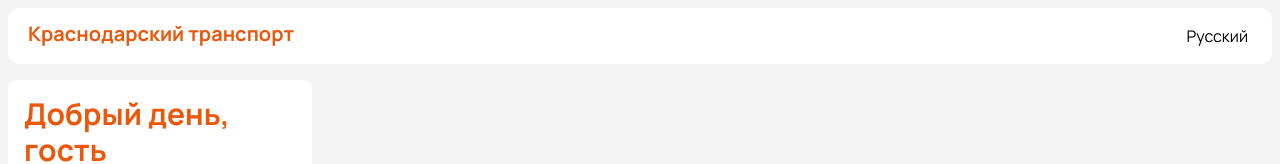
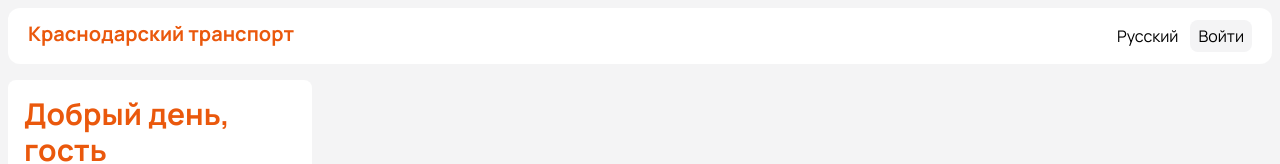
Before and after one commit to khudobin-v/krasnodar-transport, a Next.js app in the folder web/: page / in a window 1280 px wide. Shown: the top 164 px of the page. Built offline with nearby package versions, Linux system fonts and the light colour scheme.

Commit message:
Добавлена кнопка авторизации в navbar

```diff
--- a/web/src/components/UI/Navbar.tsx
+++ b/web/src/components/UI/Navbar.tsx
@@ -18,7 +18,9 @@ const Navbar = () => {
 				</Link>
 				<div className='flex gap-2'>
 					<LanguageSelector />
-
+					<Link href='/auth'>
+						<Button>Войти</Button>
+					</Link>
 				</div>
 			</div>
 		</>
```
